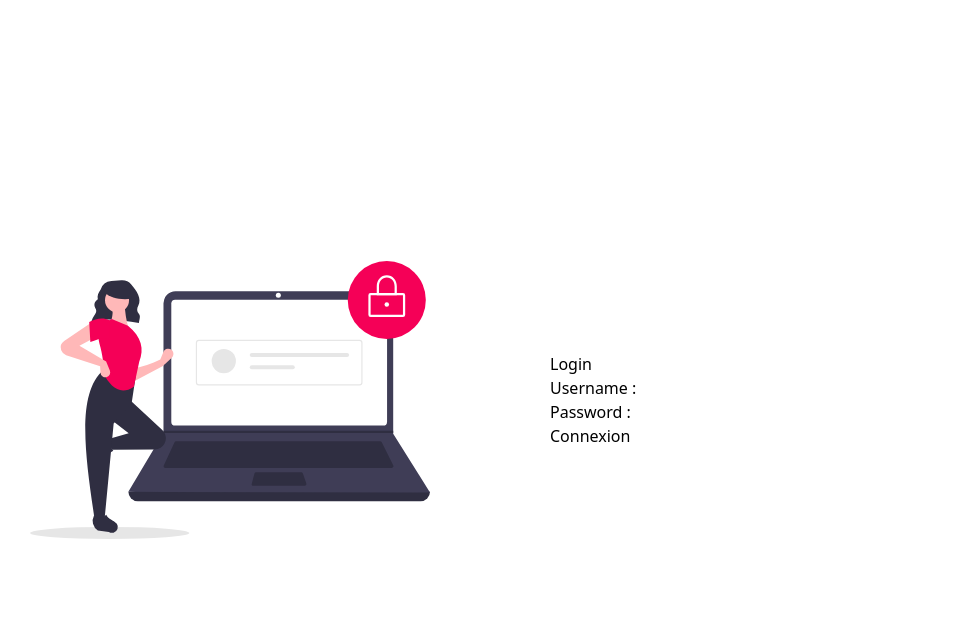
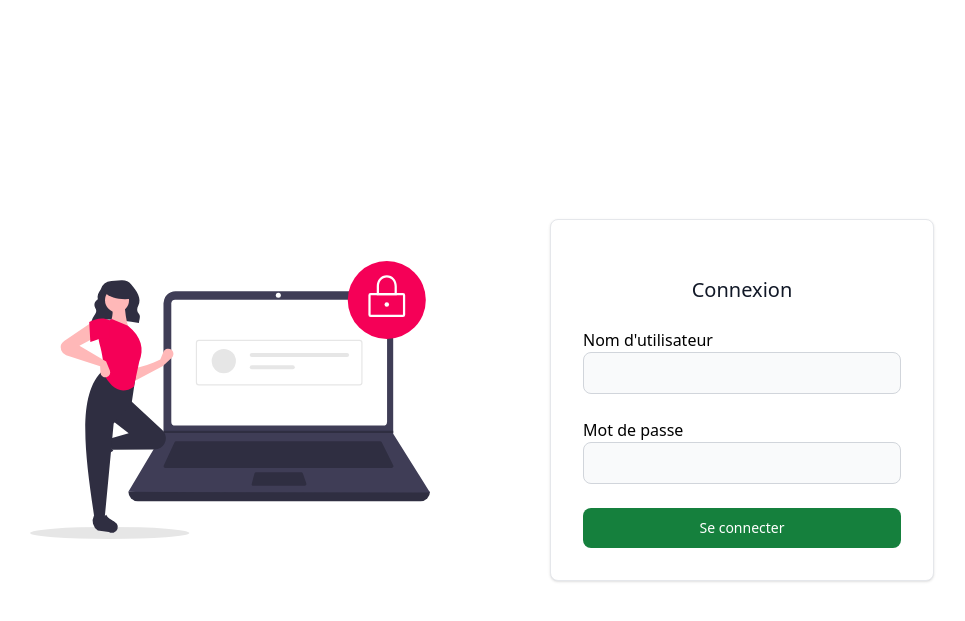
Before and after one commit to LoanCB/Birthdate_calendar, a Django app: page /login/ in a window 1280 px wide. Shown: the top 621 px of the page, without its empty margins (90-1055 px from the left). Run offline with Django 4.2, Linux system fonts and the light colour scheme; some libraries are stand-ins or nearby versions.

Commit message:
feat: login page

```diff
--- a/base/forms.py
+++ b/base/forms.py
@@ -2,5 +2,11 @@ from django import forms
 
 
 class LoginForm(forms.Form):
-    username = forms.CharField(max_length=64)
-    password = forms.CharField(max_length=64, widget=forms.PasswordInput)
+    username = forms.CharField(max_length=64, label="Nom d'utilisateur")
+    password = forms.CharField(max_length=64, widget=forms.PasswordInput, label="Mot de passe")
+
+    def __init__(self, *args, **kwargs):
+        super(LoginForm, self).__init__(*args, **kwargs)
+        classes = 'bg-gray-50 border border-gray-300 text-gray-900 text-sm rounded-lg block w-full p-2.5'
+        self.fields['username'].widget.attrs['class'] = classes
+        self.fields['password'].widget.attrs['class'] = classes
--- a/base/static/base/css/output.css
+++ b/base/static/base/css/output.css
@@ -769,6 +788,10 @@ video {
   width: 100vw;
 }
 
+.w-full {
+  width: 100%;
+}
+
 .min-w-\[200px\] {
   min-width: 200px;
 }
@@ -779,6 +802,10 @@ video {
 
 .max-w-\[400px\] {
   max-width: 400px;
+}
+
+.max-w-sm {
+  max-width: 24rem;
 }
 
 .flex-1 {
@@ -883,10 +914,24 @@ video {
   justify-content: space-between;
 }
 
+.gap-2 {
+  gap: 0.5rem;
+}
+
+.gap-3 {
+  gap: 0.75rem;
+}
+
 .space-x-2 > :not([hidden]) ~ :not([hidden]) {
   --tw-space-x-reverse: 0;
   margin-right: calc(0.5rem * var(--tw-space-x-reverse));
   margin-left: calc(0.5rem * calc(1 - var(--tw-space-x-reverse)));
+}
+
+.space-y-6 > :not([hidden]) ~ :not([hidden]) {
+  --tw-space-y-reverse: 0;
+  margin-top: calc(1.5rem * calc(1 - var(--tw-space-y-reverse)));
+  margin-bottom: calc(1.5rem * var(--tw-space-y-reverse));
 }
 
 .overflow-hidden {
@@ -933,6 +982,11 @@ video {
 .border-gray-300 {
   --tw-border-opacity: 1;
   border-color: rgb(209 213 219 / var(--tw-border-opacity));
+}
+
+.border-gray-200 {
+  --tw-border-opacity: 1;
+  border-color: rgb(229 231 235 / var(--tw-border-opacity));
 }
 
 .bg-amber-600 {
@@ -987,6 +1041,16 @@ video {
 
 .bg-white\/50 {
   background-color: rgb(255 255 255 / 0.5);
+}
+
+.bg-green-700 {
+  --tw-bg-opacity: 1;
+  background-color: rgb(21 128 61 / var(--tw-bg-opacity));
+}
+
+.bg-gray-50 {
+  --tw-bg-opacity: 1;
+  background-color: rgb(249 250 251 / var(--tw-bg-opacity));
 }
 
 .bg-opacity-50 {
@@ -1056,6 +1120,11 @@ video {
   line-height: 1.25rem;
 }
 
+.text-xl {
+  font-size: 1.25rem;
+  line-height: 1.75rem;
+}
+
 .font-medium {
   font-weight: 500;
 }
@@ -1382,4 +1499,30 @@ video {
     --tw-text-opacity: 1;
     color: rgb(255 255 255 / var(--tw-text-opacity));
   }
+
+  .dark\:focus\:ring-blue-600:focus {
+    --tw-ring-opacity: 1;
+    --tw-ring-color: rgb(37 99 235 / var(--tw-ring-opacity));
+  }
+
+  .dark\:focus\:ring-blue-800:focus {
+    --tw-ring-opacity: 1;
+    --tw-ring-color: rgb(30 64 175 / var(--tw-ring-opacity));
+  }
+
+  .dark\:focus\:ring-offset-gray-800:focus {
+    --tw-ring-offset-color: #1f2937;
+  }
 }
+
+@media (min-width: 640px) {
+  .sm\:p-6 {
+    padding: 1.5rem;
+  }
+}
+
+@media (min-width: 768px) {
+  .md\:p-8 {
+    padding: 2rem;
+  }
+}
--- a/base/templates/base/login.html
+++ b/base/templates/base/login.html
@@ -10,12 +10,21 @@
             <img src="{% static 'base/images/secure_login.svg' %}" alt="illustration d'un ordinateur" class="max-w-[400px] mx-auto">
         </section>
         <section class="flex-1">
-            <form method="POST" novalidate>
-                {% csrf_token %}
-                <h2>Login</h2>
-                {{ form.as_p }}
-                <button type="submit">Connexion</button>
-            </form>
+            <article class="w-full max-w-sm p-4 bg-white border border-gray-200 rounded-lg shadow sm:p-6 md:p-8">
+                <form class="space-y-6" method="post">
+                    {% csrf_token %}
+                    <h5 class="text-xl text-center font-medium text-gray-900">Connexion</h5>
+                    <div>
+                        {{ form.username.label }}
+                        {{ form.username }}
+                    </div>
+                    <div>
+                        {{ form.password.label }}
+                        {{ form.password }}
+                    </div>
+                    <button type="submit" class="w-full text-white bg-green-700 hover:bg-green-800 font-medium rounded-lg text-sm px-5 py-2.5 text-center">Se connecter</button>
+                </form>
+            </article>
         </section>
     </main>
 {% endblock %}
```
Also changed, not shown: other parts of base/static/base/css/output.css (+75 -0 lines).
